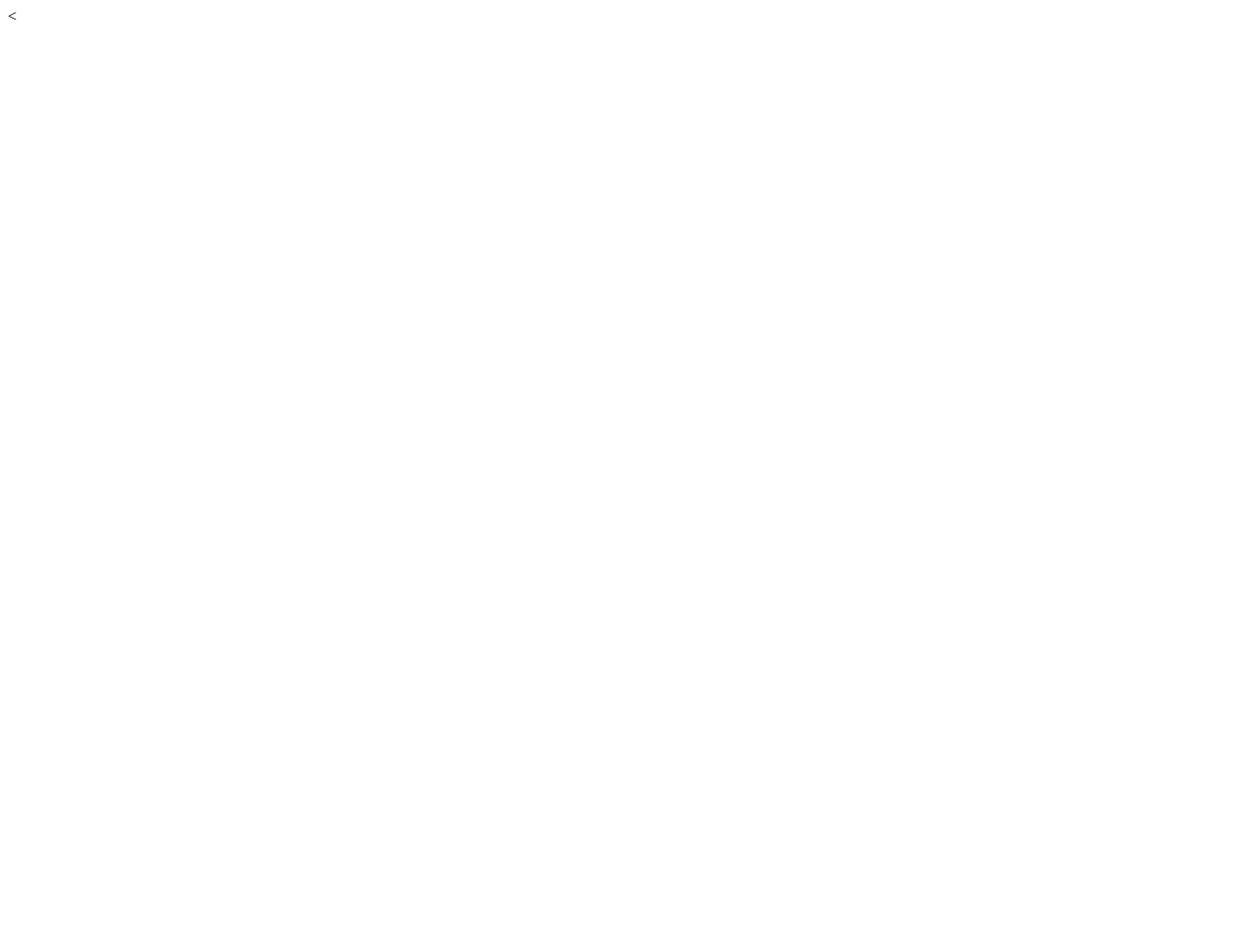
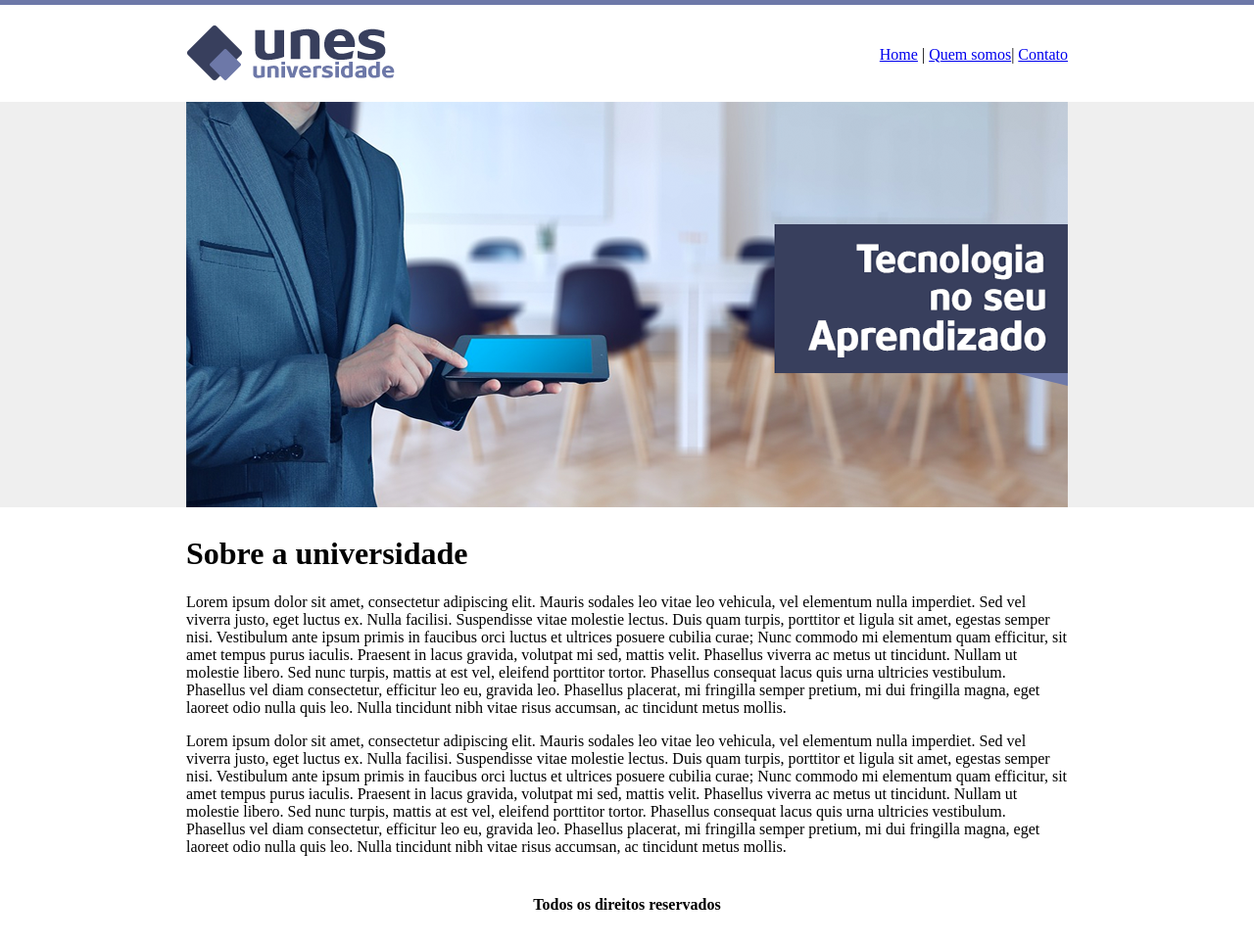
Before and after one commit to FlaviaLopesM/Projeto-UNES, a plain HTML site: page index.html in a window 1280 px wide. Shown: the whole page at 98% size. Before the commit the page ends 800 px from the top, so only its background shows below. Drawn offline with Linux system fonts and the light colour scheme.

Commit message:
completo1

```diff
--- a/index.html
+++ b/index.html
@@ -5,9 +5,39 @@
 
     <title>UNES</title>
 </head>
-<body>
+<body background="imagens/fundo.png">
 
-    <
+    <table border="0" align="center" width="900"  </table>
 
+        <tr>
+
+            <td height="89"> <img src="imagens/logo.png" ></td>
+            <td align="right">
+                <a href="home.html">Home</a> |
+                <a href="quem-somos.html">Quem somos</a>|
+                <a href="contato.html">Contato</a>
+            </td>
+
+        </tr>
+            <td colspan="2" > <img src="imagens/capa.png" alt=""></td>
+        <tr>
+            <td colspan="2"> <h1>Sobre a universidade</h1>
+                <p>Lorem ipsum dolor sit amet, consectetur adipiscing elit. Mauris sodales leo vitae leo vehicula, vel elementum nulla imperdiet. Sed vel viverra justo, eget luctus ex. Nulla facilisi. Suspendisse vitae molestie lectus. Duis quam turpis, porttitor et ligula sit amet, egestas semper nisi. Vestibulum ante ipsum primis in faucibus orci luctus et ultrices posuere cubilia curae; Nunc commodo mi elementum quam efficitur, sit amet tempus purus iaculis. Praesent in lacus gravida, volutpat mi sed, mattis velit. Phasellus viverra ac metus ut tincidunt. Nullam ut molestie libero. Sed nunc turpis, mattis at est vel, eleifend porttitor tortor. Phasellus consequat lacus quis urna ultricies vestibulum. Phasellus vel diam consectetur, efficitur leo eu, gravida leo. Phasellus placerat, mi fringilla semper pretium, mi dui fringilla magna, eget laoreet odio nulla quis leo. Nulla tincidunt nibh vitae risus accumsan, ac tincidunt metus mollis.</p>
+
+                <p>Lorem ipsum dolor sit amet, consectetur adipiscing elit. Mauris sodales leo vitae leo vehicula, vel elementum nulla imperdiet. Sed vel viverra justo, eget luctus ex. Nulla facilisi. Suspendisse vitae molestie lectus. Duis quam turpis, porttitor et ligula sit amet, egestas semper nisi. Vestibulum ante ipsum primis in faucibus orci luctus et ultrices posuere cubilia curae; Nunc commodo mi elementum quam efficitur, sit amet tempus purus iaculis. Praesent in lacus gravida, volutpat mi sed, mattis velit. Phasellus viverra ac metus ut tincidunt. Nullam ut molestie libero. Sed nunc turpis, mattis at est vel, eleifend porttitor tortor. Phasellus consequat lacus quis urna ultricies vestibulum. Phasellus vel diam consectetur, efficitur leo eu, gravida leo. Phasellus placerat, mi fringilla semper pretium, mi dui fringilla magna, eget laoreet odio nulla quis leo. Nulla tincidunt nibh vitae risus accumsan, ac tincidunt metus mollis.</p>
+
+            </td>
+
+        </tr>
+
+        <tr>
+
+            <td colspan="2" align="center"> <h4>Todos os direitos reservados </h4></td>
+        </tr>
+
+
+
+
+    </table>
 </body>
 </html>
```
Also changed, not shown: imagens/capa.png (added), imagens/fundo.png (added), imagens/fundo2.png (added), imagens/logo.png (added).
